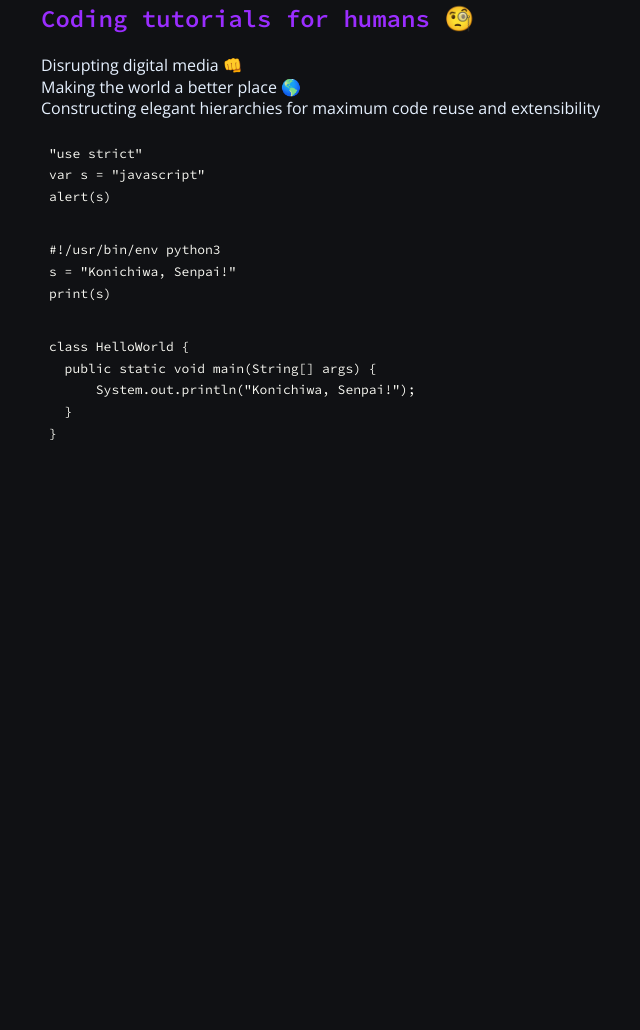
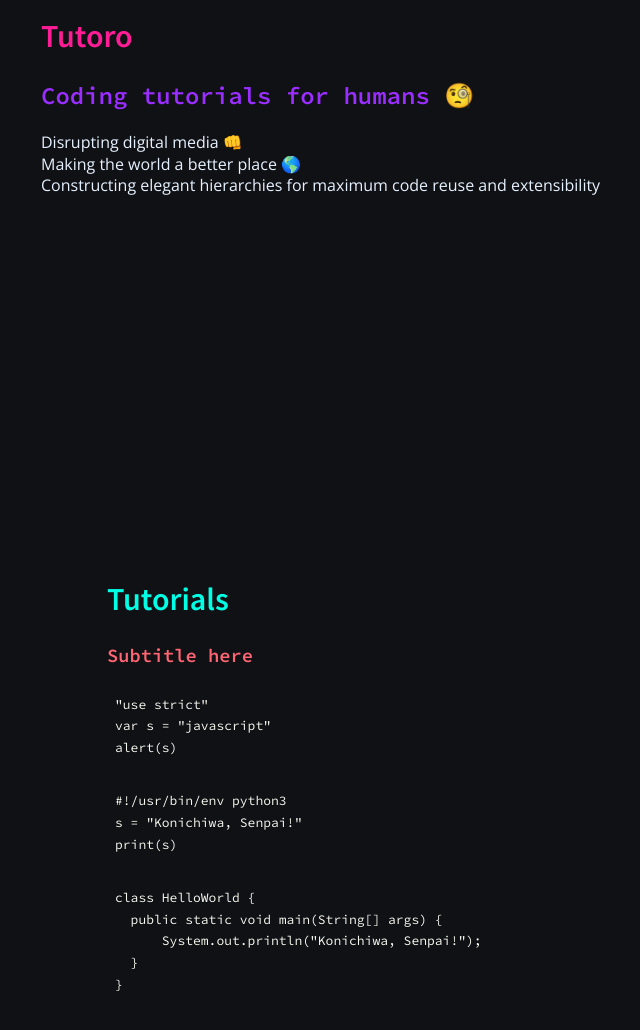
Before and after one commit to halfrice/tutoro, a Gatsby site: page / in a window 1280 px wide. Shown: the part 206-1236 px from the top of the page, without its empty margins (149-789 px from the left). Before the commit the page ends 819 px from the top, so only its background shows below. Built offline with nearby package versions, Linux system fonts and the light colour scheme; Gatsby itself is replaced by a stand-in of ours; some packages are replaced by stand-ins of ours; code samples lack their colours.

Commit message:
Add tutorials component

````diff
--- a/src/components/home.js
+++ b/src/components/home.js
@@ -8,8 +8,9 @@ const { color, font } = theme
 const { flex } = mixins
 
 const HomeContainer = styled(Section)`
-  ${flex.start};
+  ${flex.center};
   flex-direction: column;
+  min-height: calc(80vh);
 `
 const TransitionContainer = styled(TransitionGroup)`
   margin: 0 auto;
--- a/src/components/index.js
+++ b/src/components/index.js
@@ -1,5 +1,6 @@
 import Home from "./home"
 import Layout from "./layout"
 import Seo from "./seo"
+import Tutorials from "./tutorials"
 
-export { Home, Layout, Seo }
+export { Home, Layout, Seo, Tutorials }
--- /dev/null
+++ b/src/components/tutorials.js
@@ -0,0 +1,51 @@
+import React from "react"
+import PropTypes from "prop-types"
+import styled from "styled-components"
+
+import { Section, mixins, theme } from "~styles"
+
+const { color, font } = theme
+const { flex } = mixins
+
+const TutorialsContainer = styled(Section)`
+  ${flex.center};
+`
+const ContentContainer = styled.div`
+  margin: 0 auto;
+  width: 100%;
+  max-width: 768px;
+`
+const Title = styled.h1`
+  font-family: ${font.sourceSansPro};
+  color: ${color.aqua};
+  margin-top: 0;
+`
+const Subtitle = styled.h3`
+  font-family: ${font.sourceCodePro};
+  color: ${color.peach};
+`
+const Content = styled.div`
+  color: light;
+`
+
+const Tutorials = props => {
+  const { frontmatter, html } = props.data[0].node
+
+  const content = () => <Content dangerouslySetInnerHTML={{ __html: html }} />
+
+  return (
+    <TutorialsContainer>
+      <ContentContainer>
+        <Title>{frontmatter.title}</Title>
+        <Subtitle>{frontmatter.subtitle}</Subtitle>
+        {content()}
+      </ContentContainer>
+    </TutorialsContainer>
+  )
+}
+
+Tutorials.propTypes = {
+  data: PropTypes.array.isRequired,
+}
+
+export default Tutorials
--- a/src/content/home/index.md
+++ b/src/content/home/index.md
@@ -6,23 +6,3 @@ title: "Coding tutorials for humans 🧐"
 Disrupting digital media 👊\
 Making the world a better place 🌎\
 Constructing elegant hierarchies for maximum code reuse and extensibility
-
-```javascript
-"use strict"
-var s = "javascript"
-alert(s)
-```
-
-```python
-#!/usr/bin/env python3
-s = "Konichiwa, Senpai!"
-print(s)
-```
-
-```java
-class HelloWorld {
-  public static void main(String[] args) {
-      System.out.println("Konichiwa, Senpai!");
-  }
-}
-```
--- /dev/null
+++ b/src/content/tutorials/index.md
@@ -0,0 +1,24 @@
+---
+title: "Tutorials"
+subtitle: "Subtitle here"
+---
+
+```javascript
+"use strict"
+var s = "javascript"
+alert(s)
+```
+
+```python
+#!/usr/bin/env python3
+s = "Konichiwa, Senpai!"
+print(s)
+```
+
+```java
+class HelloWorld {
+  public static void main(String[] args) {
+      System.out.println("Konichiwa, Senpai!");
+  }
+}
+```
--- a/src/pages/index.js
+++ b/src/pages/index.js
@@ -1,7 +1,7 @@
 import React from "react"
 import PropTypes from "prop-types"
 import { graphql } from "gatsby"
-import { Home, Layout } from "~components"
+import { Home, Layout, Tutorials } from "~components"
 import { Main } from "~styles"
 
 const IndexPage = ({ data }) => {
@@ -9,6 +9,7 @@ const IndexPage = ({ data }) => {
     <Layout>
       <Main>
         <Home data={data.home.edges} />
+        <Tutorials data={data.tutorials.edges} />
       </Main>
     </Layout>
   )
@@ -33,5 +34,18 @@ export const indexPageQuery = graphql`
         }
       }
     }
+    tutorials: allMarkdownRemark(
+      filter: { fileAbsolutePath: { regex: "/tutorials/" } }
+    ) {
+      edges {
+        node {
+          frontmatter {
+            title
+            subtitle
+          }
+          html
+        }
+      }
+    }
   }
 `
````
